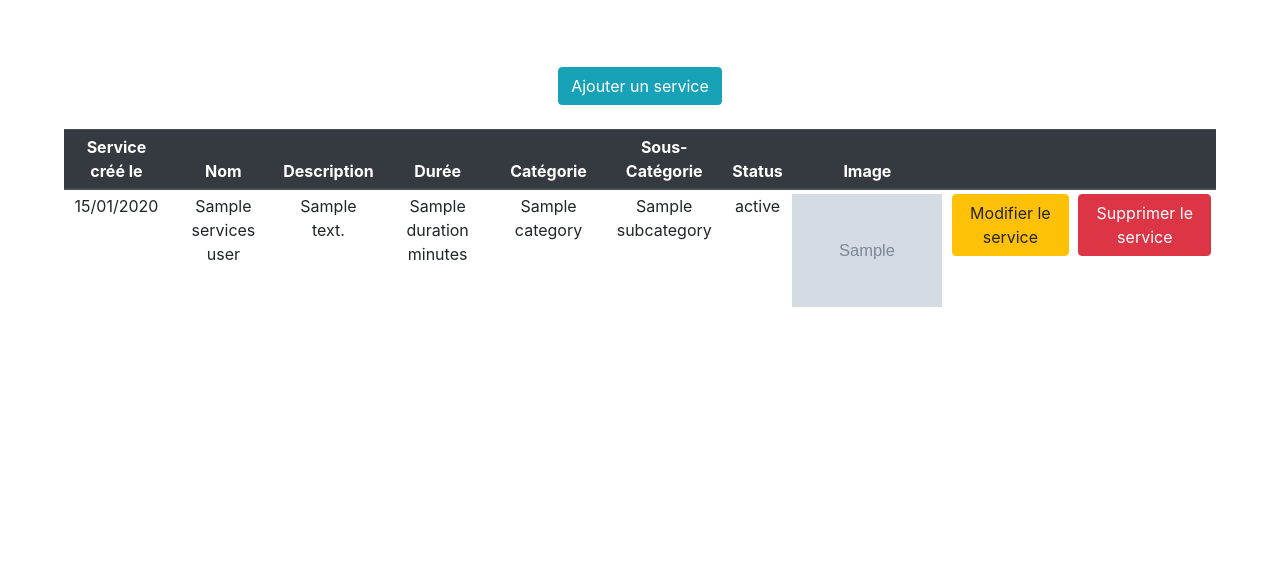
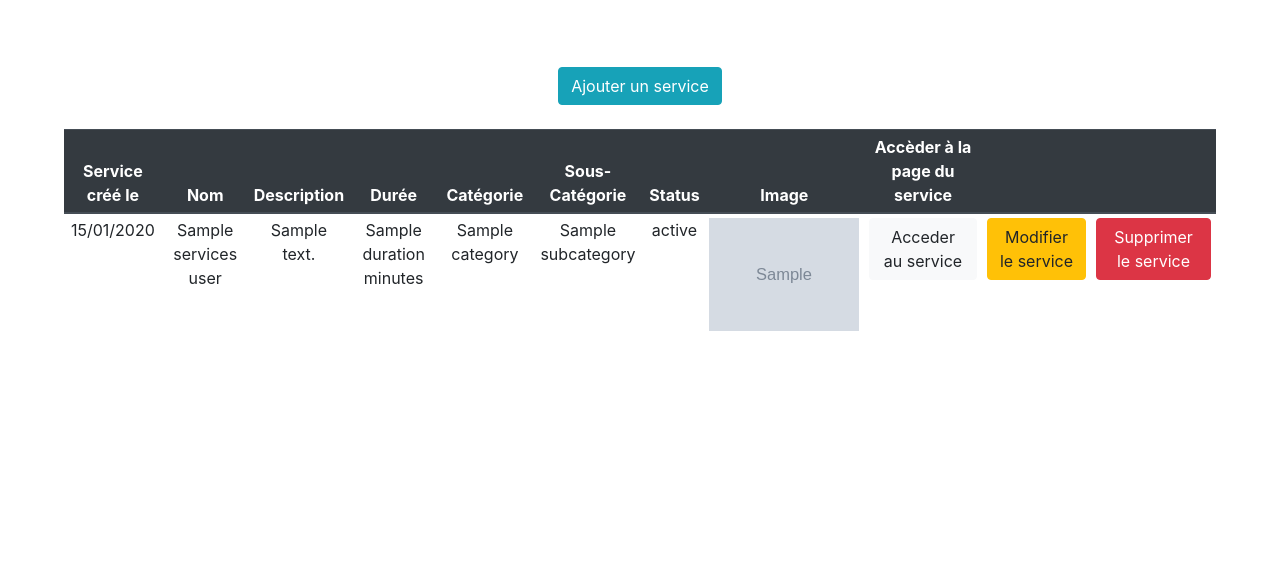
Before and after one commit to WF3Projet-voisins/voisins, a Symfony app: template templates/user/dashboardServiceUser.html.twig in a window 1280 px wide. Shown: the part 83-659 px from the top of the page. Run offline with Twig, Linux system fonts and the light colour scheme; the template is opened without the code that fills it: most values are stand-ins (such as "Sample title", 1, 10 or a date in 2020); grey boxes marked "Sample" are stand-in pictures; some libraries are stand-ins or nearby versions.

Commit message:
Ajout d'un lien vers la page du service dans dashboard

```diff
--- a/templates/user/dashboardServiceUser.html.twig
+++ b/templates/user/dashboardServiceUser.html.twig
@@ -26,8 +26,8 @@
       <strong>Success!</strong> {{ flashMessage }}
     </div>
   {% endfor %}
-  <div class="dashboardBody">
-    <table class="table table-sm">
+  <div class="dashboardBody ">
+    <table class="table table-sm ">
       <thead class="thead-dark">
         <tr>
           <th scope="col">
@@ -53,6 +53,9 @@
           </th>
           <th scope="col">
             Image
+          </th>
+          <th scope="col">
+            Accèder à la page du service
           </th>
           <th scope="col"></th>
           <th scope="col"></th>
@@ -86,7 +89,18 @@
               <img src="{{ serviceUser.image }}" alt="" style="width:150px" />
             </td>
             <td>
-              <a class="btn btn-warning" href="{{
+              <a class="btn btn-light" href="{{path('servicePage',{
+                  id: serviceUser.id
+                }
+              )
+              }}"
+              role="button">
+              Acceder au service
+            </a>
+            </td>
+            <td>
+              <a class="btn btn-warning"
+                href="{{
                 path(
                   'serviceMod',
                   {
@@ -98,7 +112,8 @@
               </a>
             </td>
             <td>
-              <a class="btn btn-danger" href=" {{
+              <a class="btn btn-danger"
+                href=" {{
                 path(
                   'serviceDelete',
                   {
```
